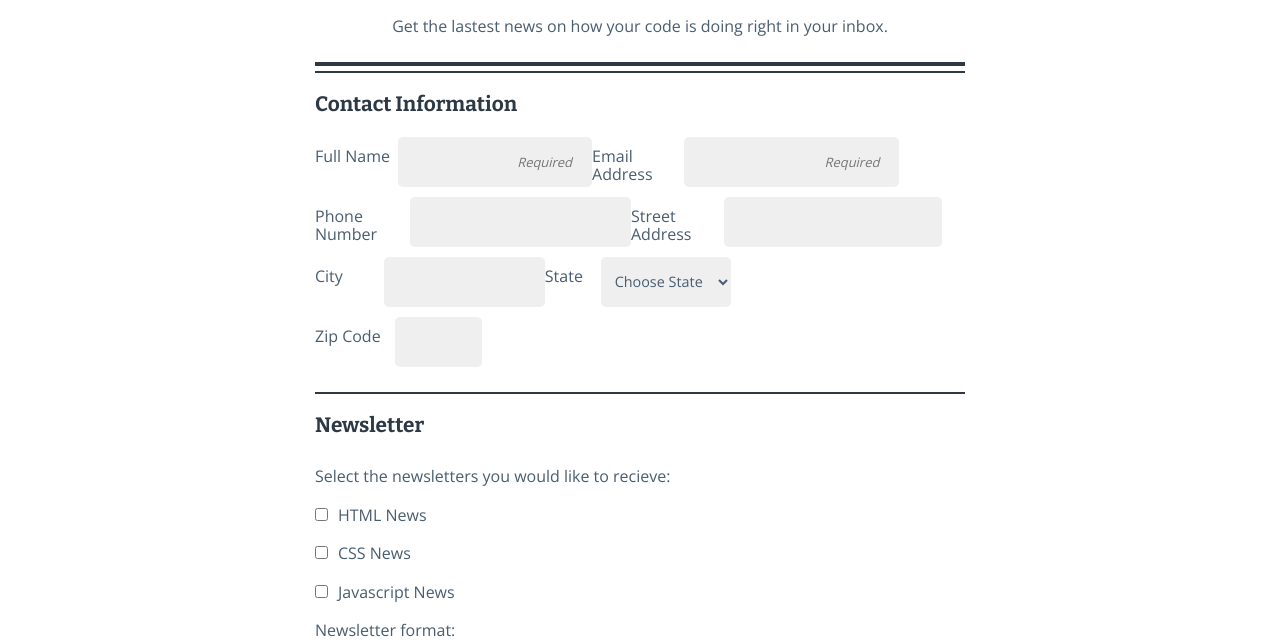
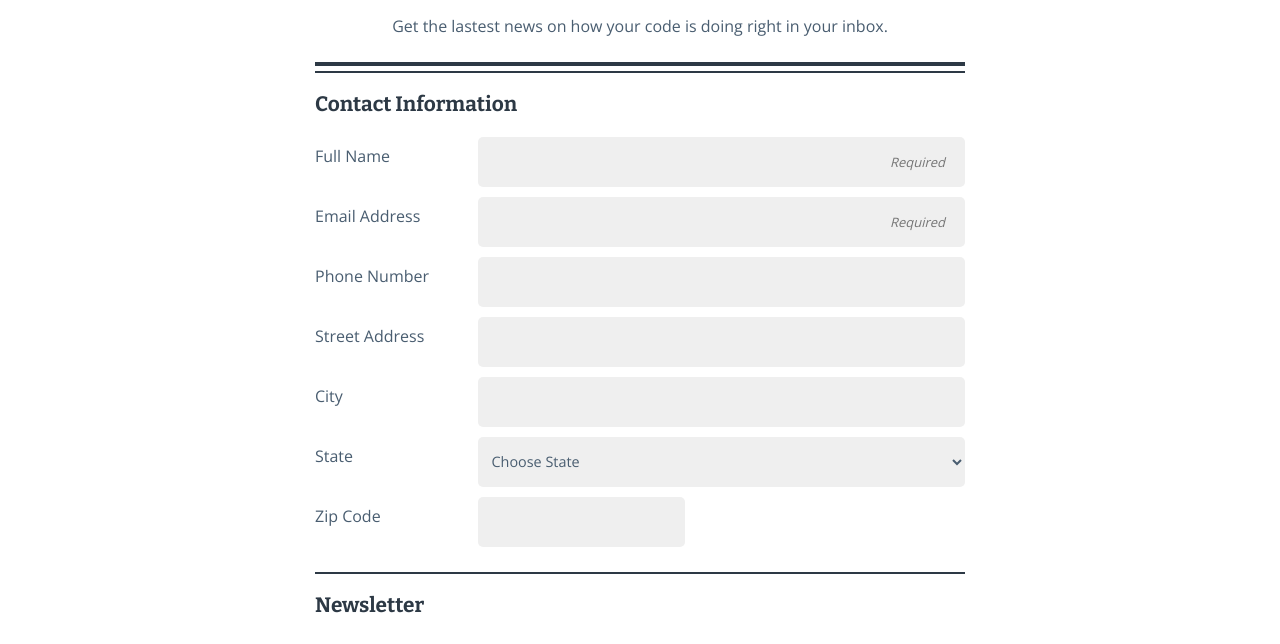
Before and after one commit to ringm/techdegree-project-03, a plain HTML site: page html/index.html in a window 1280 px wide. Shown: the part 127-771 px from the top of the page. Drawn offline with nearby package versions, Linux system fonts and the light colour scheme.

Commit message:
Add files via upload

```diff
--- a/css/styles.css
+++ b/css/styles.css
@@ -162,17 +162,12 @@ textarea:focus {
 
 @media (min-width: 768px) {
 
-  fieldset[name="contact-info"] {
-    display: flex;
-    flex-wrap: wrap;
-  }
-
   .flex {
     display: flex;
   }
 
   .flex label {
-    flex-basis: 30%;
+    flex-basis: 25%;
   }
 
   input, select {
```
